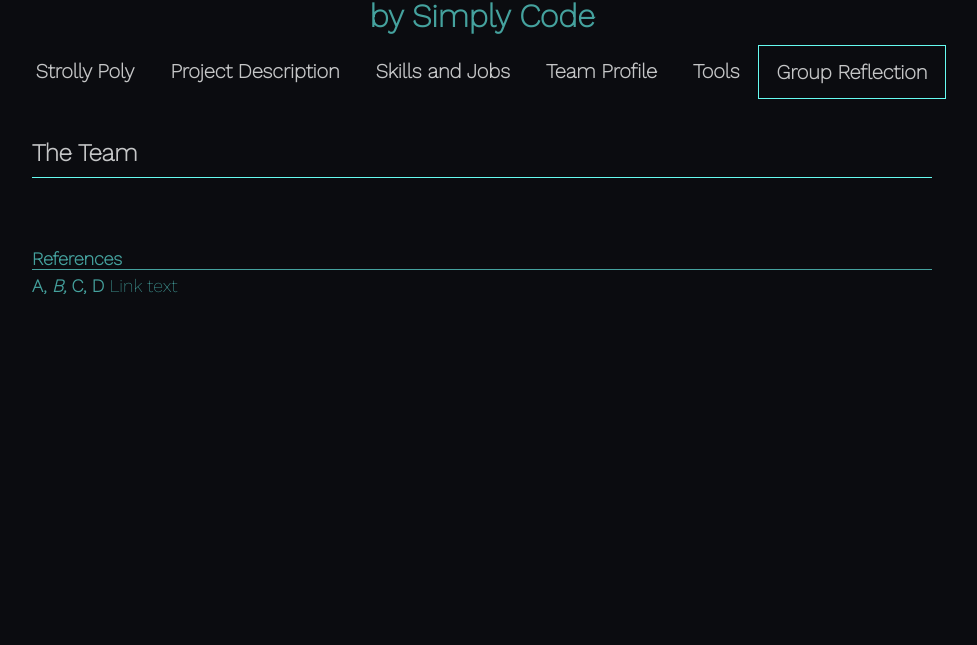
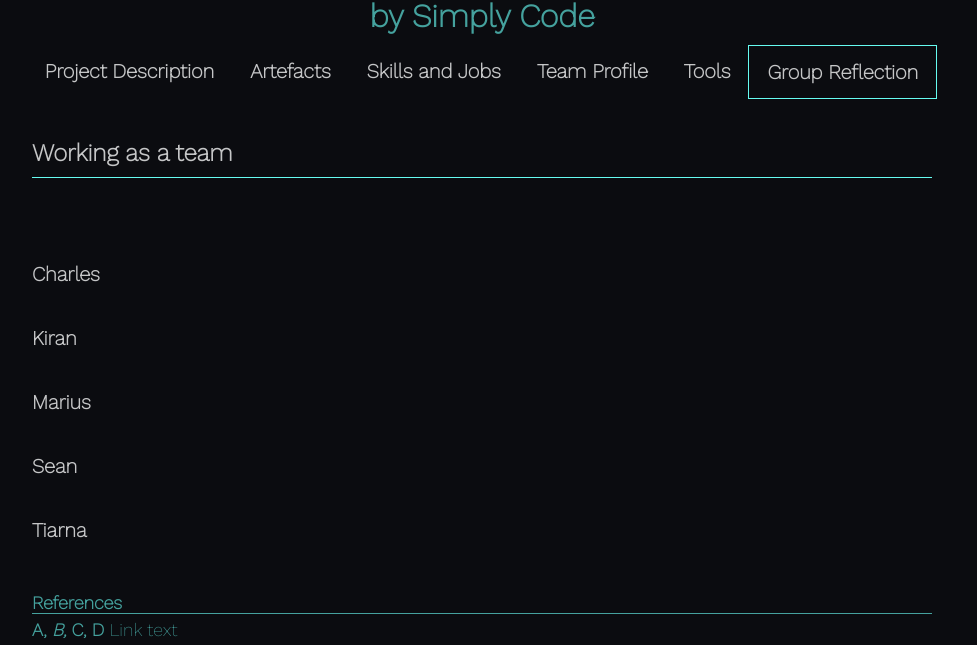
Before and after one commit to SimplyCode-RMIT/SimplyCode-RMIT.github.io, a plain HTML site: page group_reflection.html in a window 1280 px wide. Shown: the part 187-832 px from the top of the page, without its empty margins (158-1135 px from the left). Before the commit the page ends 800 px from the top, so only its background shows below. Drawn offline with nearby package versions, Linux system fonts and the light colour scheme.

Commit message:
updating layouts

```diff
--- a/group_reflection.html
+++ b/group_reflection.html
@@ -23,20 +23,47 @@
 <section>
 <div id="nav">
   <ul class="nav"><b>
-    <li class="nav"><a href="strolly_poly.html">Strolly Poly</a></li>
     <li class="nav"><a href="project_description.html">Project Description</a></li>
+    <li class="nav"><a href="artefacts.html">Artefacts</a></li>
     <li class="nav"><a href="skills_and_jobs.html">Skills and Jobs</a></li>
     <li class="nav"><a href="team_profile.html">Team Profile</a></li>
     <li class="nav"><a href="tools.html">Tools</a></li>
-     <li class="nav"><a class="active" href="group_reflection.html">Group Reflection</a></li>
+    <li class="nav"><a class="active" href="group_reflection.html">Group Reflection</a></li>
     </b>
   </ul>
 </div>
 
 <div class="main">
 
-    <h2>The Team</h2>
+    <h2>Working as a team</h2>
     <p>
+      <b>    </b>
+      <br>
+
+    </p>
+    <p>
+      <b>Charles</b>
+      <br>
+
+    </p>
+    <p>
+      <b>Kiran</b>
+      <br>
+
+    </p>
+    <p>
+      <b>Marius</b>
+      <br>
+
+    </p>
+    <p>
+      <b>Sean</b>
+      <br>
+
+    </p>
+    <p>
+      <b>Tiarna</b>
+      <br>
 
     </p>
 
```
